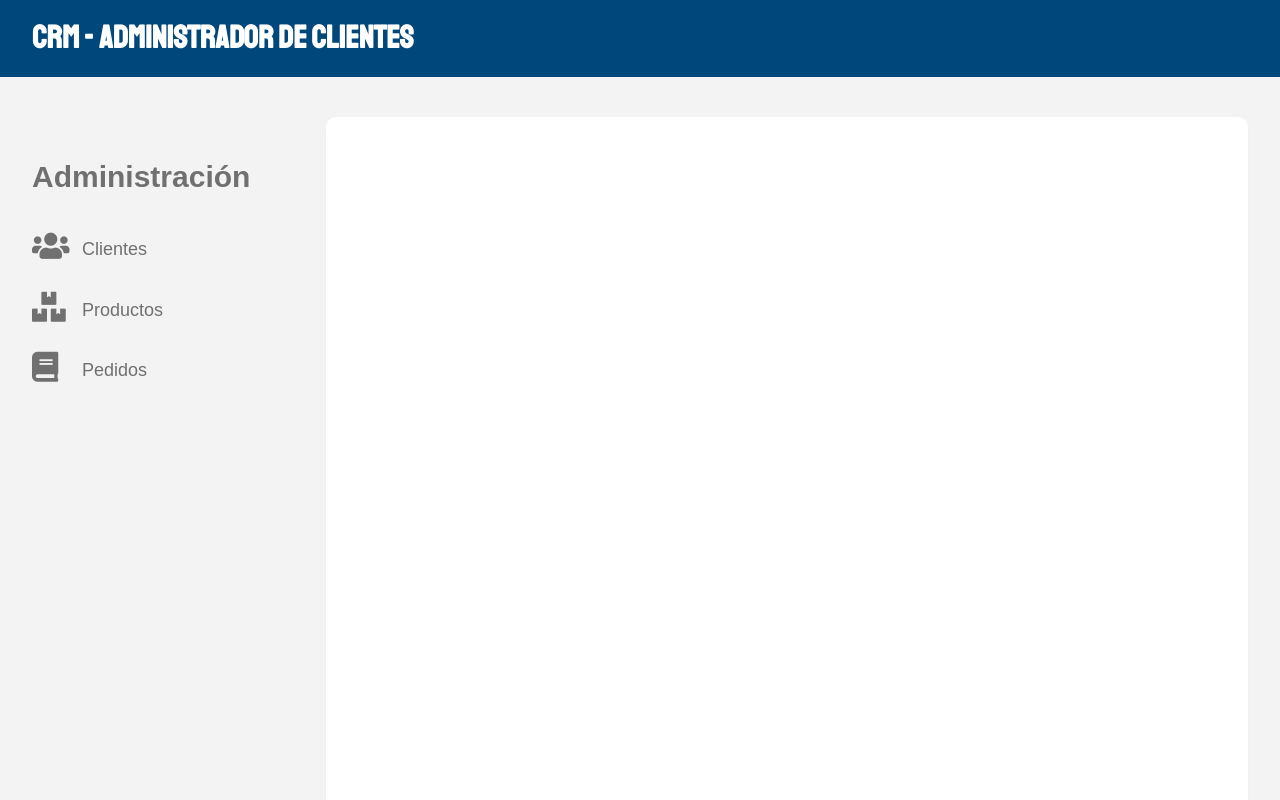
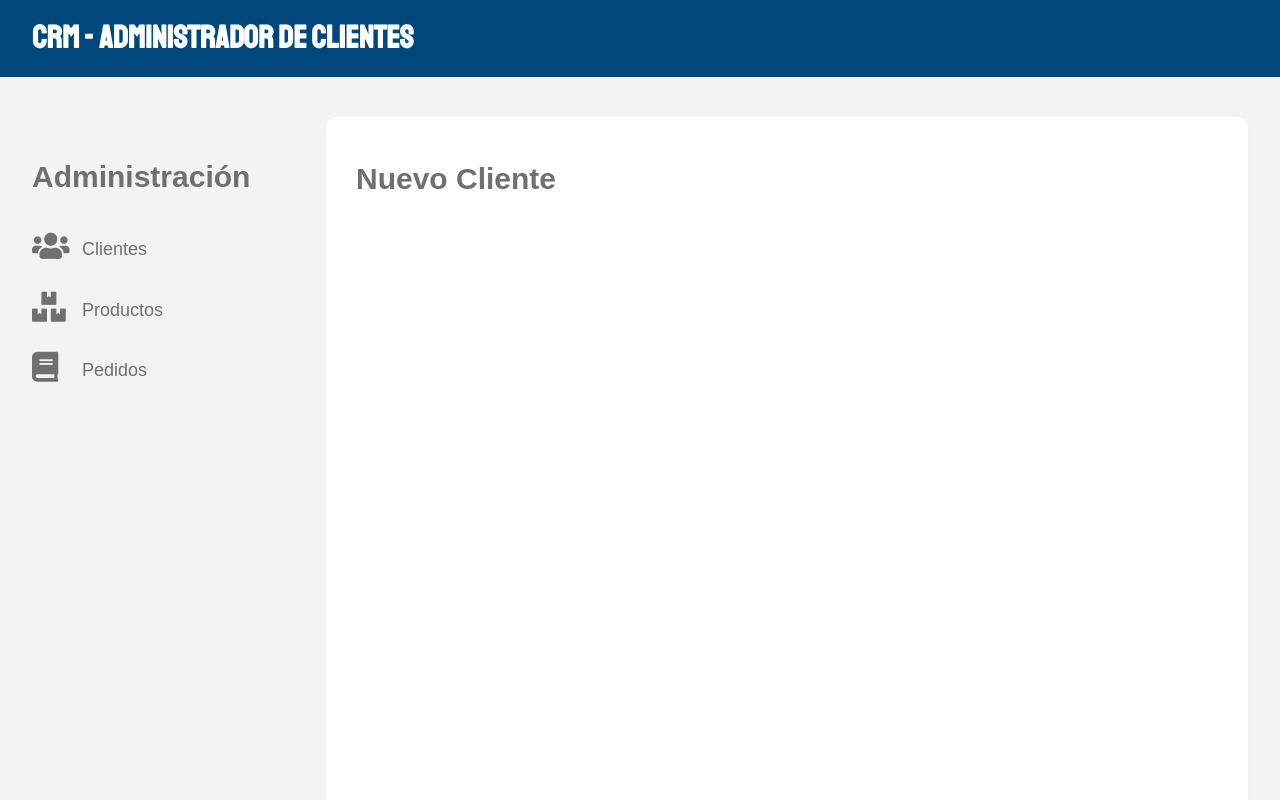
Before and after one commit to DanielGeek/node_proyectos, a React (Create React App) app in the folder 12-react-node/cliente-api/: page /clientes/nuevo in a window 1280 px wide. Shown: the top 800 px of the page. Built offline with nearby package versions, Linux system fonts and the light colour scheme.

Commit message:
325. Creando un Componente para nuevos clientes

```diff
--- a/12-react-node/cliente-api/src/App.js
+++ b/12-react-node/cliente-api/src/App.js
@@ -11,6 +11,7 @@ import { Navegacion } from "./componentes/layout/Navegacion";
 import { Clientes } from "./componentes/clientes/Clientes";
 import { Productos } from "./componentes/productos/Productos";
 import { Pedidos } from "./componentes/pedidos/Pedidos";
+import { NuevoCliente } from "./componentes/clientes/NuevoCliente";
 
 function App() {
   return (
@@ -22,6 +23,7 @@ function App() {
           <main className="caja-contenido col-9">
             <Switch>
               <Route exact path="/" component={Clientes} />
+              <Route exac path="/clientes/nuevo" component={NuevoCliente} />
 
               <Route exact path="/productos" component={Productos} />
 
--- a/12-react-node/cliente-api/src/componentes/clientes/Clientes.js
+++ b/12-react-node/cliente-api/src/componentes/clientes/Clientes.js
@@ -1,4 +1,5 @@
 import React, { Fragment, useEffect, useState } from 'react';
+import { Link } from 'react-router-dom';
 
 // importar cliente axios
 import clienteAxios from '../../config/axios';
@@ -22,6 +23,12 @@ export const Clientes = () => {
     return (
         <Fragment>
             <h2>Clientes</h2>
+
+            <Link to={"/clientes/nuevo"} className="btn btn-verde nvo-cliente">
+                <i className="fas fa-plus-circle"></i>
+                Nuevo Cliente
+            </Link>
+
             <ul className="listado-clientes">
                 {clientes.map(cliente => (
                     <Cliente
--- /dev/null
+++ b/12-react-node/cliente-api/src/componentes/clientes/NuevoCliente.js
@@ -0,0 +1,9 @@
+import React from 'react';
+
+export const NuevoCliente = () => {
+    return (
+        <h2>
+            Nuevo Cliente
+        </h2>
+    )
+}
```
Also changed, not shown: 1 other file (tests, documents, lock files or other folders).
